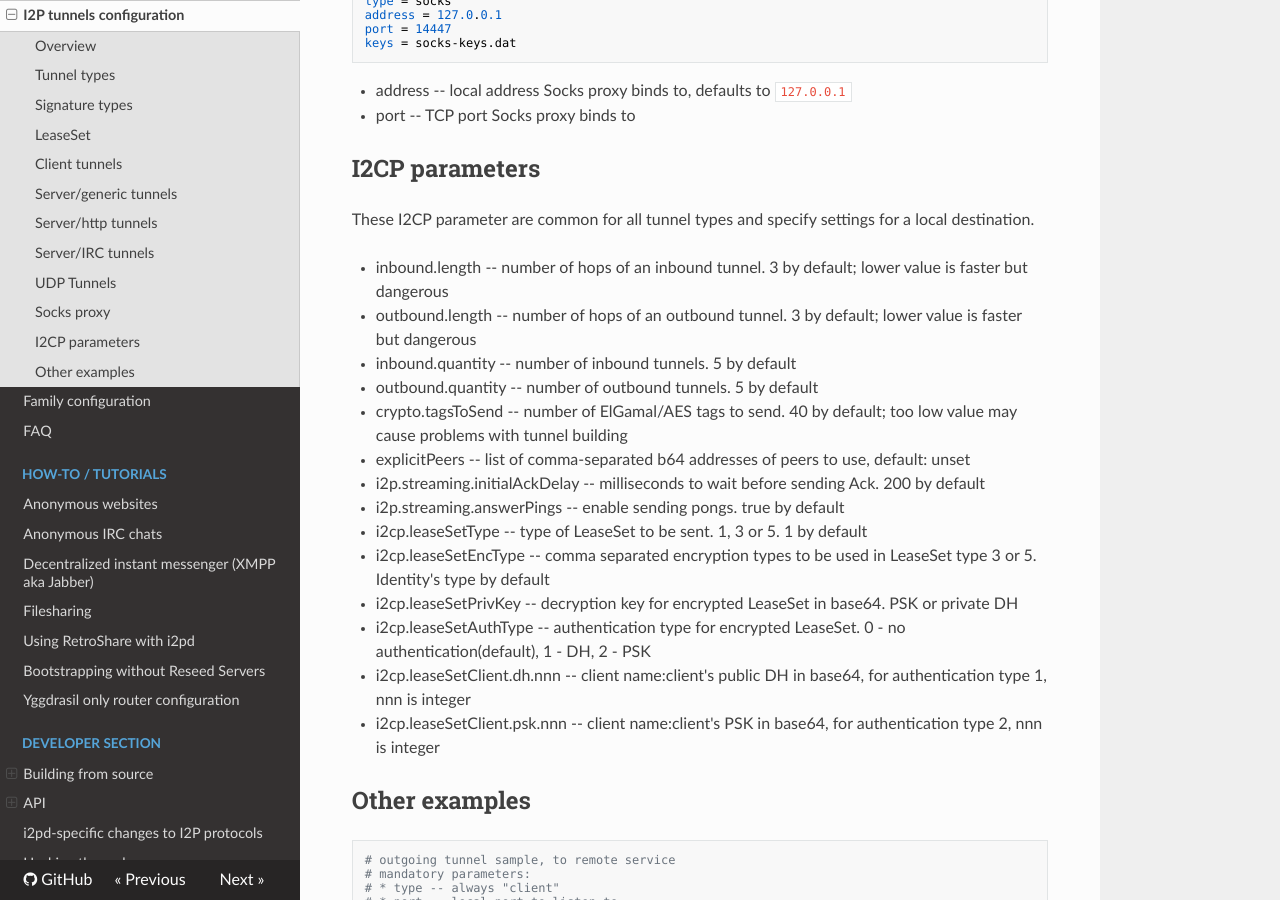
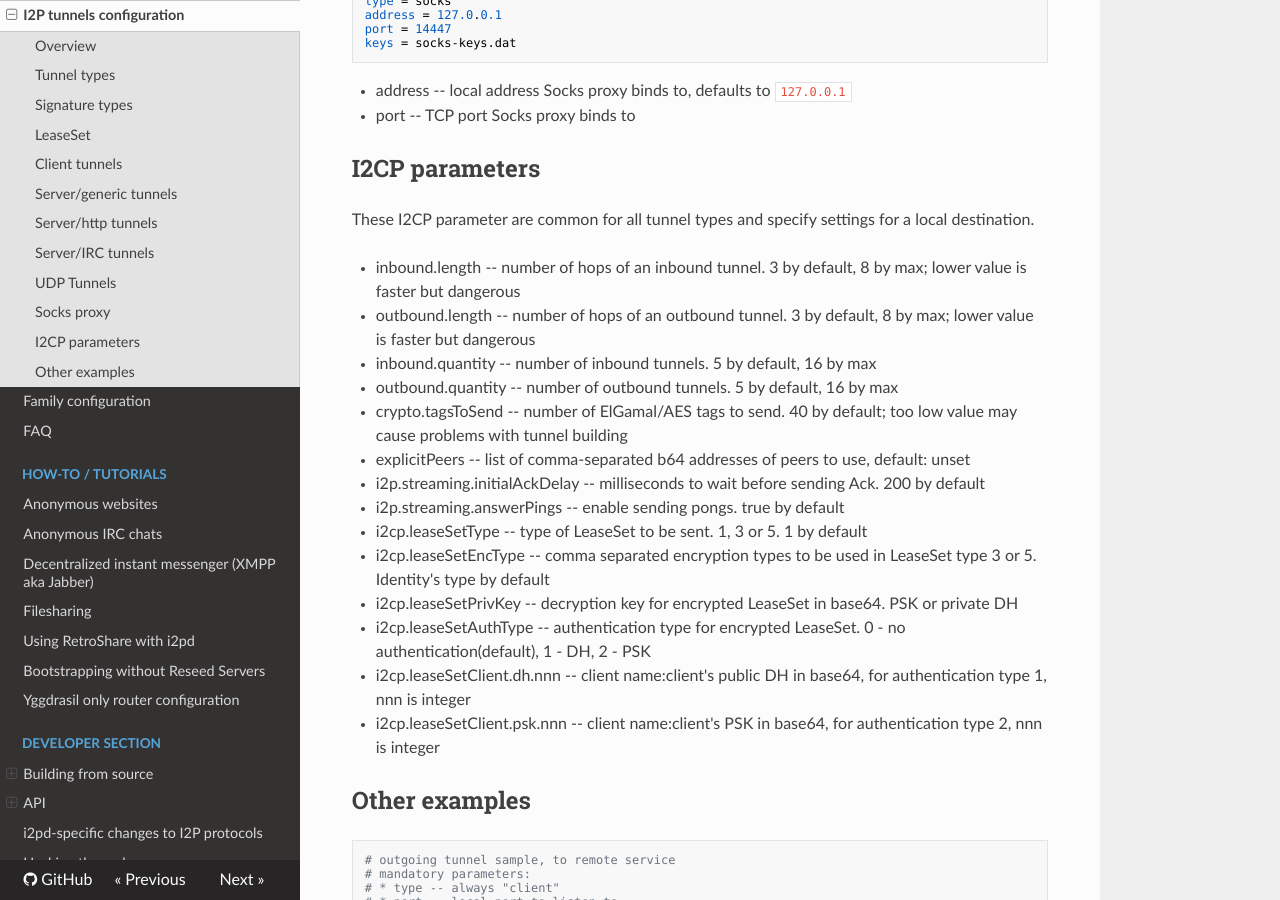
Before and after one commit to PurpleI2P/i2pd_docs_en, an MkDocs documentation site: the page built from docs/user-guide/tunnels.md, in a window 1280 px wide and 900 px high, scrolled down 4955 px. Built offline with MkDocs 1.6.1, drawn with Linux system fonts in a browser that asks for light colours; nearby versions of some CDN libraries; old or Windows-style settings are respelled for this version of MkDocs.

Commit message:
max values for quantity and length

```diff
--- a/docs/user-guide/tunnels.md
+++ b/docs/user-guide/tunnels.md
@@ -213,10 +213,10 @@ I2CP parameters
 
 These I2CP parameter are common for all tunnel types and specify settings for a local destination.
 
-* inbound.length    -- number of hops of an inbound tunnel. 3 by default;  lower value is faster but dangerous
-* outbound.length   -- number of hops of an outbound tunnel. 3 by default; lower value is faster but dangerous
-* inbound.quantity  -- number of inbound tunnels.  5 by default
-* outbound.quantity -- number of outbound tunnels. 5 by default
+* inbound.length    -- number of hops of an inbound tunnel. 3 by default, 8 by max;  lower value is faster but dangerous
+* outbound.length   -- number of hops of an outbound tunnel. 3 by default, 8 by max; lower value is faster but dangerous
+* inbound.quantity  -- number of inbound tunnels. 5 by default, 16 by max
+* outbound.quantity -- number of outbound tunnels. 5 by default, 16 by max
 * crypto.tagsToSend -- number of ElGamal/AES tags to send. 40 by default; too low value may cause problems with tunnel building
 * explicitPeers     -- list of comma-separated b64 addresses of peers to use, default: unset
 * i2p.streaming.initialAckDelay -- milliseconds to wait before sending Ack. 200 by default
```
